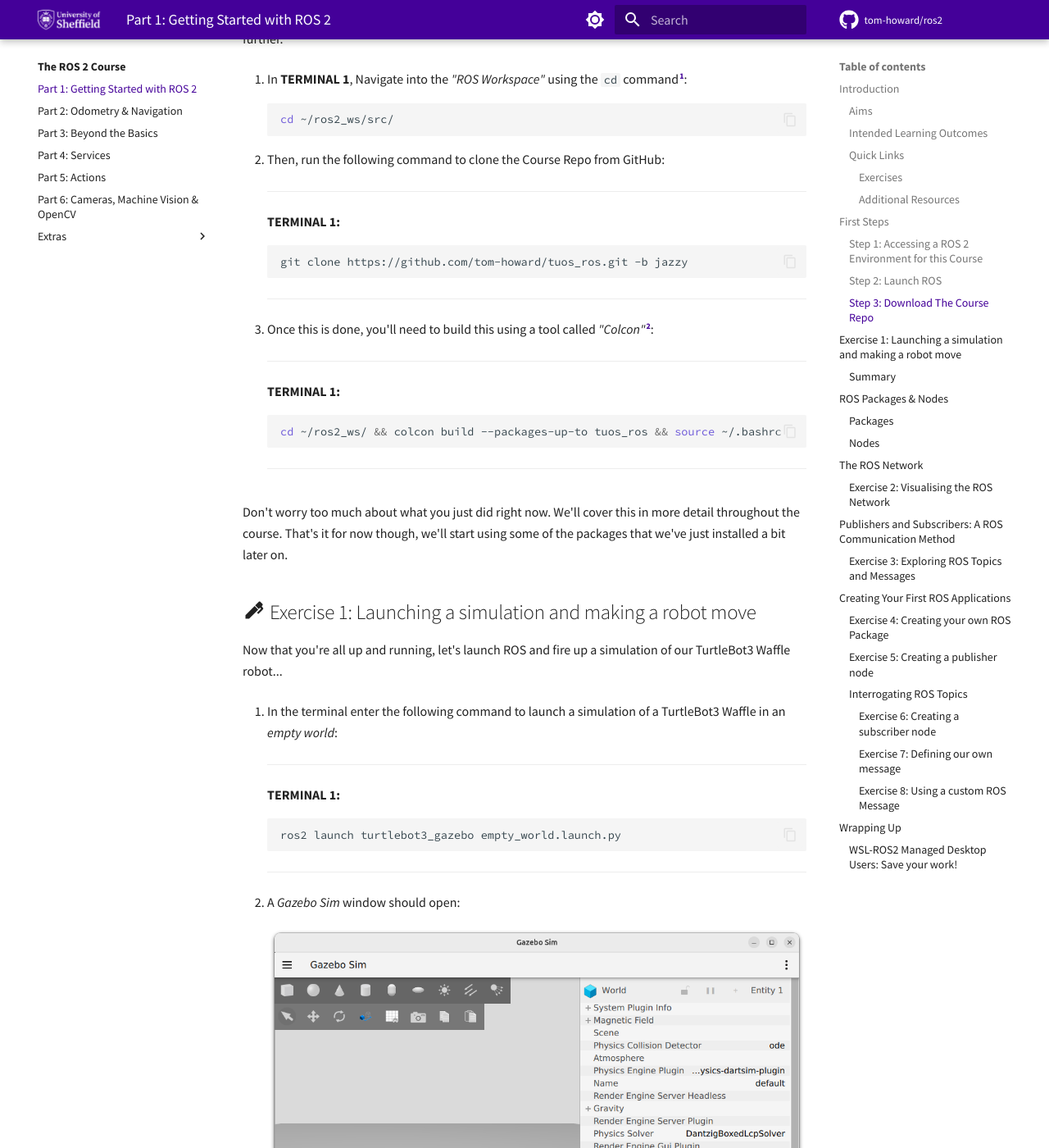
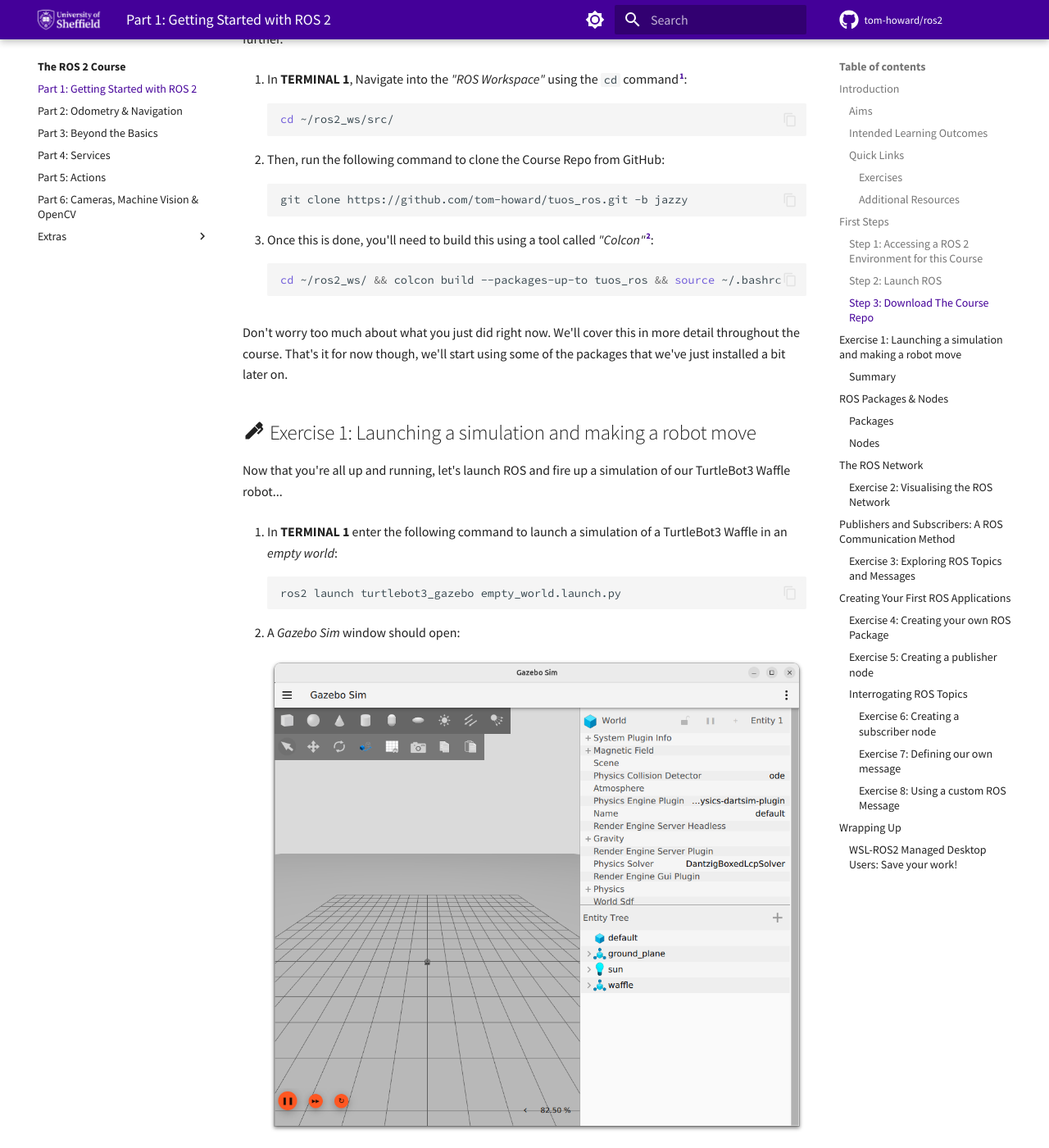
Before and after one commit to tom-howard/ros2, an MkDocs documentation site: the page built from docs/course/part1.md, in a window 1280 px wide and 1400 px high, scrolled down 2225 px. Shown: the whole window at 82% size. Built offline with MkDocs 1.6.1 and Material for MkDocs 9.7.7, drawn with Linux system fonts in a browser that asks for light colours; comment, search, counter and statistics services are not loaded; some of the changed text lies outside the part shown.

Commit message:
Remove "TERMINAL X" headers

````diff
--- a/docs/course/part1.md
+++ b/docs/course/part1.md
@@ -79,23 +79,17 @@
 
 1. Then, run the following command to clone the Course Repo from GitHub:
 
-    ***
-    **TERMINAL 1:**
     ```bash
     git clone https://github.com/tom-howard/tuos_ros.git -b jazzy
     ```
-    ***
 
 1. Once this is done, you'll need to build this using a tool called *"Colcon"*[^colcon]:
 
     [^colcon]: What is **Colcon**? [Find out more here](https://docs.ros.org/en/jazzy/Tutorials/Beginner-Client-Libraries/Colcon-Tutorial.html#background){target="_blank"}.
 
-    ***
-    **TERMINAL 1:**
     ```bash
     cd ~/ros2_ws/ && colcon build --packages-up-to tuos_ros && source ~/.bashrc
     ```
-    ***
 
 Don't worry too much about what you just did right now. We'll cover this in more detail throughout the course. That's it for now though, we'll start using some of the packages that we've just installed a bit later on.
 
@@ -103,19 +97,16 @@
 
 Now that you're all up and running, let's launch ROS and fire up a simulation of our TurtleBot3 Waffle robot...
 
-1. In the terminal enter the following command to launch a simulation of a TurtleBot3 Waffle in an *empty world*:
+1. In **TERMINAL 1** enter the following command to launch a simulation of a TurtleBot3 Waffle in an *empty world*:
 
-    ***
-    **TERMINAL 1:**
     ```bash
     ros2 launch turtlebot3_gazebo empty_world.launch.py
     ```
-    ***
 
 1. A *Gazebo Sim* window should open:
 
     <figure markdown>
-      ![](../../images/gz/tb3_empty_world_top.png){width=800}
+      ![](../images/gz/tb3_empty_world_top.png){width=800}
     </figure>
 
     1. **Zoom in and out** using the scroll wheel on your mouse.
@@ -124,24 +115,21 @@
     Using both of these methods you should be able to get a better view of the robot, which is an approximate representation of [our real ones](../about/robots.md#our-waffles).
 
     <figure markdown>
-      ![](../../images/gz/tb3_empty_world_close.png){width=700px}
+      ![](../images/gz/tb3_empty_world_close.png){width=700px}
     </figure>
 
 1. With the Gazebo simulation up and running, return to your terminal and open up a *second* terminal instance (**TERMINAL 2**)
 
 1. In this new terminal instance enter the following command:<a name="teleop"></a>
 
-    ***
-    **TERMINAL 2:**
     ```bash
     ros2 run turtlebot3_teleop teleop_keyboard
     ```
-    ***
 
 1. Follow the instructions provided in the terminal to drive the robot around using specific buttons on your keyboard:
 
     <figure markdown>
-      ![](../../images/waffle/teleop_keymap.svg)
+      ![](../images/waffle/teleop_keymap.svg)
     </figure>
 
 ### Summary
@@ -200,12 +188,9 @@
 1. Open up a new terminal instance now (**TERMINAL 3**).
 1. Use the following command to have a look at which nodes are currently active on the network:
 
-    ***
-    **TERMINAL 3:**
     ```bash
     ros2 node list
     ```
-    ***
 
     Only a handful of nodes should be listed:
 
@@ -218,17 +203,14 @@
 
 1. We can visualise the connections between the active nodes by using an application called *RQT*. RQT is a collection of graphical tools that allow us to interact with and interrogate the ROS network. Launch the main RQT application by entering `rqt` in **TERMINAL 3** (you might see some warnings in the terminal when you do this, but don't worry about them):
 
-    ***
-    **TERMINAL 3:**
     ```bash
     rqt
     ```
-    ***
 
     A window should then open:
 
     <figure markdown>
-      ![](../../images/rqt/main.png){width=600}
+      ![](../images/rqt/main.png){width=600}
     </figure>
 
 1. From here, we then want to load the *Node Graph* plugin. From the top menu select `Plugins` > `Introspection` > `Node Graph`.
@@ -236,7 +218,7 @@
 1. Select `Nodes/Topics (all)` from the top-left most dropdown, and in the **`Hide`** section uncheck everything except `Debug` and `Params` (you may then need to hit the refresh button):
 
     <figure markdown>
-      ![](../../images/rqt/node_graph.png){width=600}
+      ![](../images/rqt/node_graph.png){width=600}
       <figcaption>(Click on the image to enlarge it.)</figcaption>
     </figure>
 
@@ -254,14 +236,11 @@
 
 We can find out more about the `/cmd_vel` topic by using the `ros2 topic` command.
 
-1. Open up yet another new terminal instance (**TERMINAL 4**) and type the following:
+1. Open up yet *another* new terminal instance (**TERMINAL 4**) and type the following:
 
-    ***
-    **TERMINAL 4:**
     ```bash
     ros2 topic list
     ```
-    ***
 
     This shows us all the topics that are currently available on the ROS network (a lot of which we saw in the RQT Node Graph above):
 
@@ -289,12 +268,9 @@
 
 1. Use the `topic info` command now:
 
-    ***
-    **TERMINAL 4:**
     ```bash
     ros2 topic info /cmd_vel
     ```
-    ***
 
     This should provide the following output:
 
@@ -382,46 +355,32 @@
 
 1. Navigate into the `ros2_ws/src` directory using the Linux `cd` command (**c**hange **d**irectory). In **TERMINAL 1** enter the following:
 
-    ***
-    **TERMINAL 1:**
     ```bash
     cd ~/ros2_ws/src/
     ```
-    ***
 
 1. From here, use `git` to *clone* the ROS2 Package Template from GitHub:
 
-    ***
-    **TERMINAL 1:**
     ```bash
     git clone https://github.com/tom-howard/ros2_pkg_template.git
     ```
-    ***
 
 1. This package template contains a script called `init_pkg.sh`, which we'll use to turn the template into our first ROS 2 package. Run the script as follows, to convert the template into a ROS 2 package called `part1_pubsub`:
 
-    ***
-    **TERMINAL 1:**
     ```bash
     ./ros2_pkg_template/init_pkg.sh part1_pubsub
     ```
-    ***
 
     As a result of doing this, the `ros2_pkg_template` directory has now been renamed to `part1_pubsub`, and various other things within the package have been updated too, to initialise the package with the name that we specified.
 
 1. Navigate into the package directory (using `cd`):
 
-    ***
-    **TERMINAL 1:**
     ```bash
     cd part1_pubsub/
     ```
-    ***
 
 1. `tree` is a **Linux command** which shows us the content of the current directory in a nice tree-like format. Use `tree` now to show the current content of the `part1_pubsub` directory:
 
-    ***
-    **TERMINAL 1:**
     ```bash
     tree
     ```
@@ -441,7 +400,6 @@
 
     3 directories, 6 files
     ```
-    ***
 
     * `scripts`: is a *directory* that will contain all the Python Nodes that we'll create (you'll notice a couple in there already).
     * `part1_pubsub_modules`: is a *directory* that we can use to store Python *modules*, that we can then import into our main Python nodes
@@ -454,26 +412,18 @@
 
 1. From the root of your `part1_pubsub` package, navigate to the `scripts` folder using the `cd` command.
 
-    ***
-    **TERMINAL 1:**
     ```bash
     cd scripts
     ```
-    ***
 
 1. `touch` is a **Linux command** that we can use to create an empty file. Use this to create an empty file called `publisher.py`, which we will add content to shortly:
 
-    ***
-    **TERMINAL 1:**
     ```bash
     touch publisher.py
     ```
-    ***
 
 1. Use `ls` to verify that the file has been created, but use the `-l` option with this, so that the command provides its output in *"a long listing format"*:
 
-    ***
-    **TERMINAL 1:**
     ```bash
     ls -l
     ```
@@ -485,7 +435,6 @@
     -rw-r--r-- 1 student student    0 MMM DD HH:MM publisher.py
     -rwxrwxr-x 1 student student  816 MMM DD HH:MM stop_me.py
     ```
-    ***
 
     This confirms that the `publisher.py` file exists, and the `0` on that line indicates that the file is empty (i.e. its current size is 0 bytes), which is what we'd expect.
 
@@ -516,7 +465,8 @@
       DESTINATION lib/${PROJECT_NAME}
     )
     ```
-Add the `publisher.py` Node as follows:
+
+    Add the `publisher.py` Node as follows:
 
     ``` { .txt .no-copy }
     # Install Python executables
@@ -559,12 +509,9 @@
 
     Remember: `ros2 run {package name} {script name}`, so:
 
-    ***
-    **TERMINAL 1:**
     ```bash
     ros2 run part1_pubsub publisher.py
     ```
-    ***
 
     ... Hmm, something not quite right? If you typed the command exactly as above and then tried to run it, you probably just received the following error:
 
@@ -588,30 +535,21 @@
 
 1. Use `cd` to navigate back to our package's `scripts` directory (where the `publisher.py` file is located):
 
-    ***
-    **TERMINAL 1:**
     ```bash
     cd ~/ros2_ws/src/part1_pubsub/scripts/
     ```
-    ***
 
     Then run the `chmod` command as follows to give the `publisher.py` file *execute* permissions:
 
-    ***
-    **TERMINAL 1:**
     ```bash
     chmod +x publisher.py
     ```
-    ***
 
 1. Now, run `ls -l` again to see what has changed:
 
-    ***
-    **TERMINAL 1:**
     ```bash
     ls -l
     ```
-    ***
 
     We have now granted permission for the file to be e**x**ecuted too:
 
@@ -735,32 +670,23 @@
 
     1. Make sure you're at the **root** of the Colcon Workspace:
 
-        ***
-        **TERMINAL 2:**
         ```bash
         cd ~/ros2_ws/
         ```
-        ***
 
     1. Run `colcon build` on *only* the `part1_pubsub` package:
 
-        ***
-        **TERMINAL 2:**
         ```bash
         colcon build --packages-select part1_pubsub --symlink-install
         ```
-        ***
 
     1. And then re-source the `bashrc`:
 
-        ***
-        **TERMINAL 2:**
         ```bash
         source ~/.bashrc
         ```
-        ***
 
-1. Use `ros2 run` to execute your newly created `subscriber.py` node (remember: `ros2 run {package name} {script name}`). If your publisher and subscriber nodes are working correctly you should see an output like this:
+1. Use `ros2 run` (in **TERMINAL 2**) to execute your newly created `subscriber.py` node (remember: `ros2 run {package name} {script name}`). If your publisher and subscriber nodes are working correctly you should see an output like this:
 
     <figure markdown>
       ![](part1/subscriber_output.gif){width=700px}
@@ -789,7 +715,7 @@
 The data that the publisher was sending to the topic was very simple: a `example_interfaces/msg/String` type message.
 
 ``` { .txt .no-copy }
-> ros2 topic info /my_topic
+ros2 topic info /my_topic
 
 Type: example_interfaces/msg/String
 Publisher count: 1
@@ -800,7 +726,7 @@
 This message just has one *field* called `data` of the type `string`:
 
 ``` { .txt .no-copy }
-> ros2 interface show ros2 topic info -t /my_topic
+ros2 interface show ros2 topic info -t /my_topic
 
 string data
 ```
````
Also changed, not shown: other parts of docs/course/part1.md (+3 -9 lines), docs/course/part2.md (+14 -44 lines), docs/course/part3.md (+7 -7 lines).
